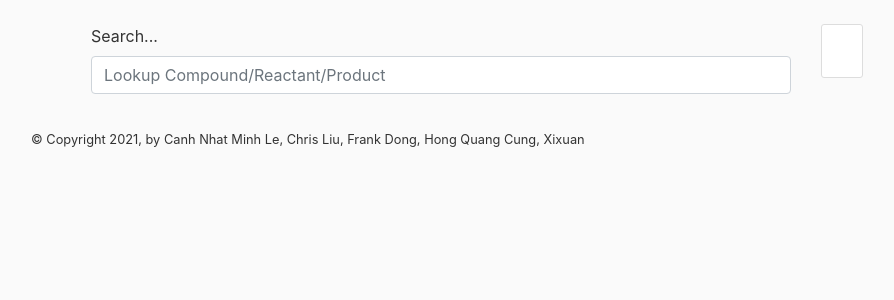
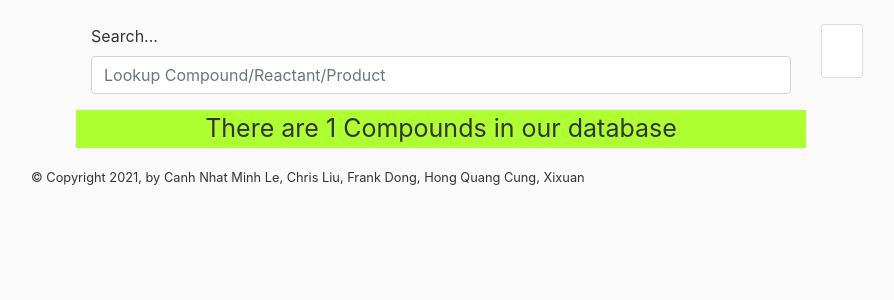
Before and after one commit to cungquang/Learning-Chemistry-Website, a Python web app: template myproject/templates/search.html in a window 1280 px wide. Shown: the part 56-356 px from the top of the page, without its empty margins (9-903 px from the left). Run offline with Jinja, Linux system fonts and the light colour scheme; the template is opened without the code that fills it: most values are stand-ins (such as "Sample title", 1, 10 or a date in 2020); some libraries are stand-ins or nearby versions.

Commit message:
Displayed Aggregations

```diff
--- a/Project/webapp/templates/search.html
+++ b/Project/webapp/templates/search.html
@@ -11,19 +11,28 @@
             background-color: lightblue;
             color: black;
             padding: 0px;
+            font-size: 20px;
             text-align: center;
         }
         #content2{
             background-color:bisque;
             color: black;
             padding: 0px;
+            font-size: 20px;
             text-align: center;
+        }
+        .summary{
+            background-color:greenyellow;
+            font-size: 25px;
+            text-align: center;
+
         }
     </style>
     <script src="https://code.jquery.com/jquery-3.6.0.min.js" integrity="sha256-/xUj+3OJU5yExlq6GSYGSHk7tPXikynS7ogEvDej/m4=" crossorigin="anonymous"></script>
     <script src="https://ajax.googleapis.com/ajax/libs/jquery/3.4.1/jquery.min.js"></script>
     <script>
     var allCompounds = "{{ all_compounds | safe}}";
+    //console.log(allCompounds);
     allCompounds = allCompounds.replace(/None/g, '""')
     allCompounds = allCompounds.replace(/'/g, '"')
     allCompounds = JSON.parse(allCompounds);
@@ -60,7 +69,8 @@
                  var data = "<div class='content-group'>";
                      data += `<p class='content-group-item'> Reactant: ${res[0].ReactantFormula}<br/>
                                                     Product:  ${res[0].ProductFormula} <br/>
-                                                    Equation: ${res[0].ChemicalEquation}</p>`;
+                                                    Equation: ${res[0].ChemicalEquation} <br/>
+                                                    Other Possible Reactions Involving ${res[0].ReactantFormula}: ${res[0].Occurence} </p>`;
                  data += "</div>";
                  $("#content").html(data);
              }
@@ -91,7 +101,7 @@
 	<div class="container">
             <div class = "search-input" >
                 <div class ="search">
-                <label>Search...</label>
+                <label>Search... </label>
                 <input type ="text" id = "livebox" name = "text" class = "form-control" placeholder = "Lookup Compound/Reactant/Product" autocomplete = "off">
                 <p id = "datalist"></p>
                 <div id = "content">
@@ -102,4 +112,7 @@
         </div>
     </div>
 
+    <div class="summary">
+        There are {{count_comp}} Compounds in our database
+    </div>
 {% endblock content%}
```
Also changed, not shown: Project/webapp/routes.py (+20 -24 lines).
